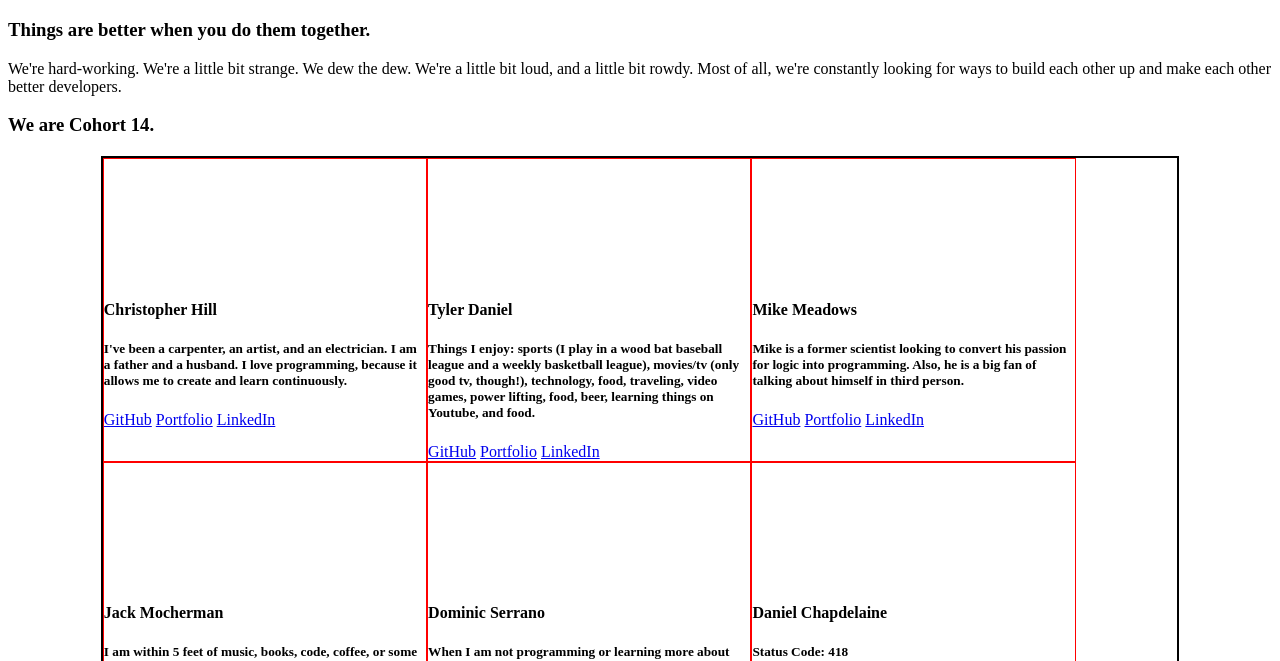
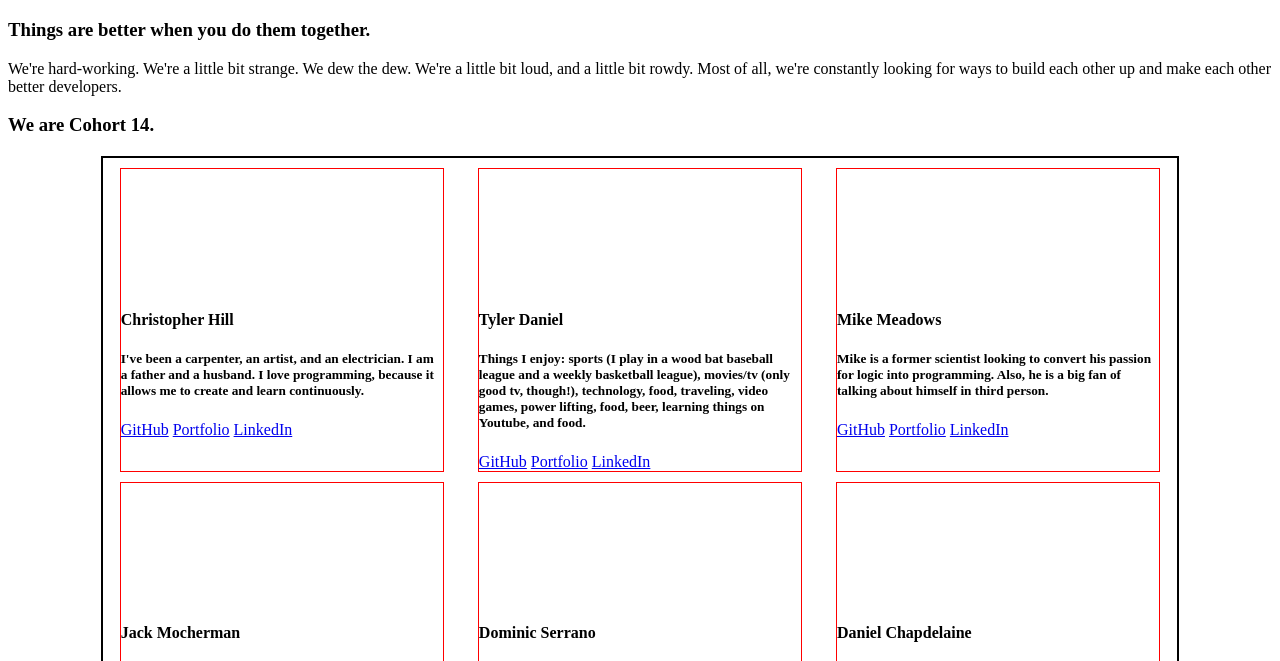
Before and after one commit to nss-day-cohort-14/nss-day-cohort-14.github.io, a website: page index.html in a window 1280 px wide. Shown: the part 61-722 px from the top of the page. Drawn offline with nearby package versions, Linux system fonts and the light colour scheme.

Commit message:
lined up cards

```diff
--- a/script.js
+++ b/script.js
@@ -40,4 +40,5 @@ const loadInfo = () => {
     populateGrid(infoArr)
   })
 }
+
 loadInfo()
--- a/style.css
+++ b/style.css
@@ -7,6 +7,7 @@ h1 {
 .gridWrap {
   display: flex;
   flex-flow: row wrap;
+  justify-content: space-around;
   width: 85%;
   min-height: 200px;
   border: 2px solid black;
@@ -16,6 +17,7 @@ h1 {
 .cohortCard {
   width: 30%;
   border: 1px solid red;
+  margin-top: 10px;
 }
 
 .cardImg {
```
